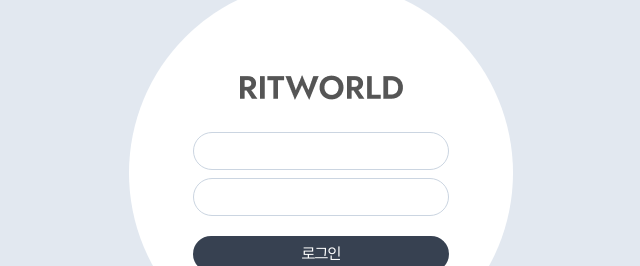
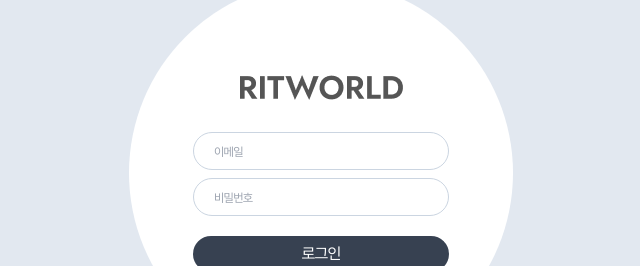
Before and after one commit to saiani1/rit-world-next, a Next.js app: page /signin in a window 1280 px wide. Shown: the part 227-493 px from the top of the page, without its empty margins (319-959 px from the left). Built offline with nearby package versions, Linux system fonts and the light colour scheme.

Commit message:
RegisterInput props에 rest추가

```diff
--- a/src/shared/ui/RegisterInput.tsx
+++ b/src/shared/ui/RegisterInput.tsx
@@ -4,9 +4,10 @@ import { forwardRef } from "react";
 type RegisterInputType = React.ComponentProps<"input">;
 
 export const RegisterInput = forwardRef<HTMLInputElement, RegisterInputType>(
-  ({}, ref) => {
+  ({ ...rest }, ref) => {
     return (
       <input
+        {...rest}
         ref={ref}
         className="w-64 px-5 py-1.5 border rounded-full border-slate-300 placeholder:text-xs focus:outline-slate-400"
       />
```
